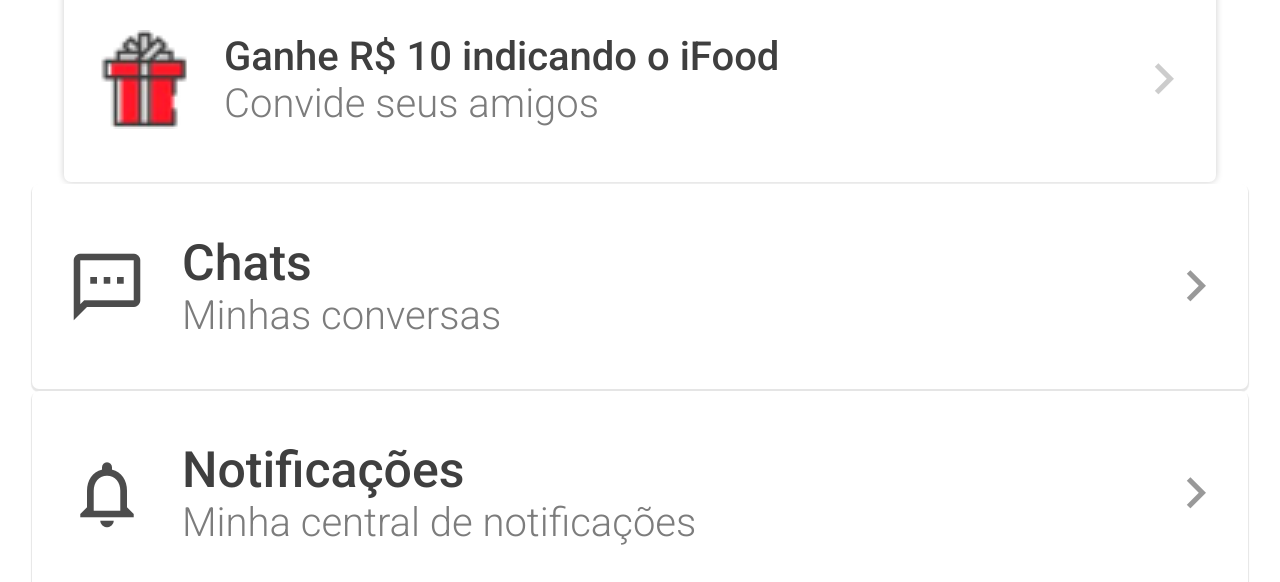
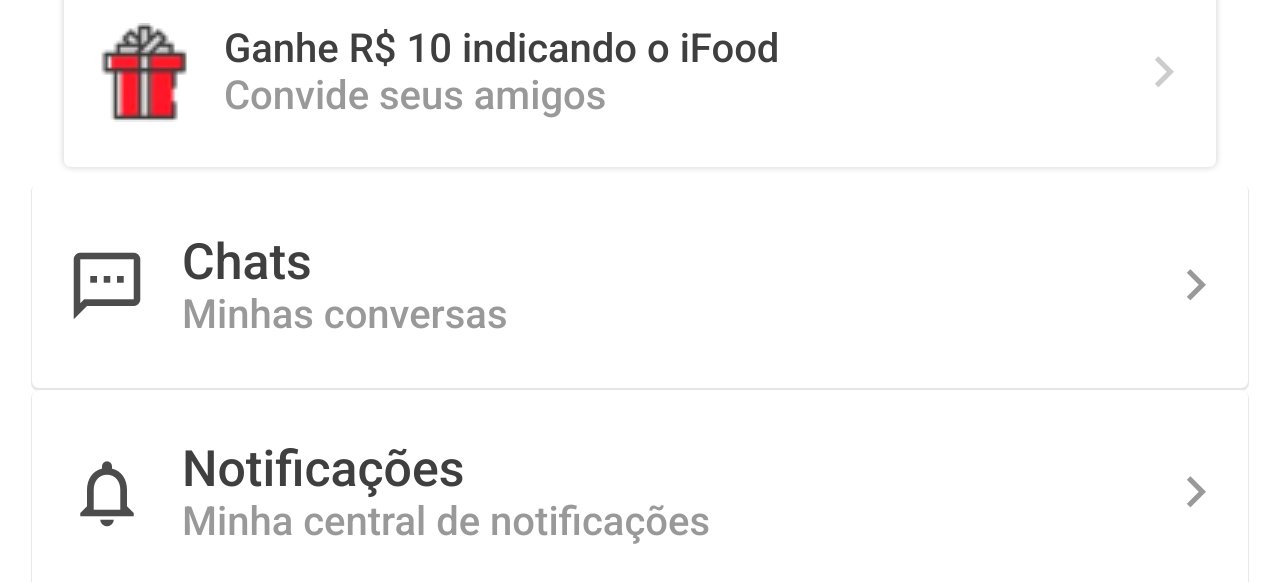
Before and after one commit to CarlMartins/carlosmartins_tela-descricao-do-produto-mais-vendidos-e-tela5, a plain HTML site: page Tela 5/index.html in a window 1280 px wide. Shown: the part 144-726 px from the top of the page. Drawn offline with Linux system fonts and the light colour scheme.

Commit message:
Ajustes Tela 5

```diff
--- a/Tela 5/index.html
+++ b/Tela 5/index.html
@@ -28,7 +28,7 @@
         <img id="promo-box-icon" src="media/promo-icon.png" alt="Icone de presente">
         <div class="nav-box-info">
           <p class="nav-box-title">Ganhe R$ 10 indicando o iFood</p>
-          <p>Convide seus amigos</p>
+          <p class="nav-box-text">Convide seus amigos</p>
         </div>
       </span>
       <span id="arrow" class="material-icons">arrow_forward_ios</span>
--- a/Tela 5/style.css
+++ b/Tela 5/style.css
@@ -60,6 +60,8 @@
 #promo-box {
   width: 90%;
   box-shadow: 0px 0px 7px rgba(0, 0, 0, 0.2);
+  height: 190px;
+  margin-bottom: 15px;
 }
 
 #promo-box-icon {
@@ -76,20 +78,15 @@
   text-align: left;
 }
 
-
 .nav-box span {
   display: flex;
   align-items: center;
 }
 
-.nav-box span p {
-  font-size: 50px;
-  font-weight: 300;
-  color: rgba(53, 53, 53, 0.65);
-}
-
 .nav-box .nav-box-text {
   font-size: 40px;
+  font-weight: 500;
+  color: rgba(0, 0, 0, 0.4);
 }
 
 .nav-box #arrow {
@@ -151,6 +148,6 @@
   font-size: 30px;
 }
 
-footer nav .active p, footer nav .active span{
+footer nav .active p, footer nav .active span {
   color: black;
 }
```
